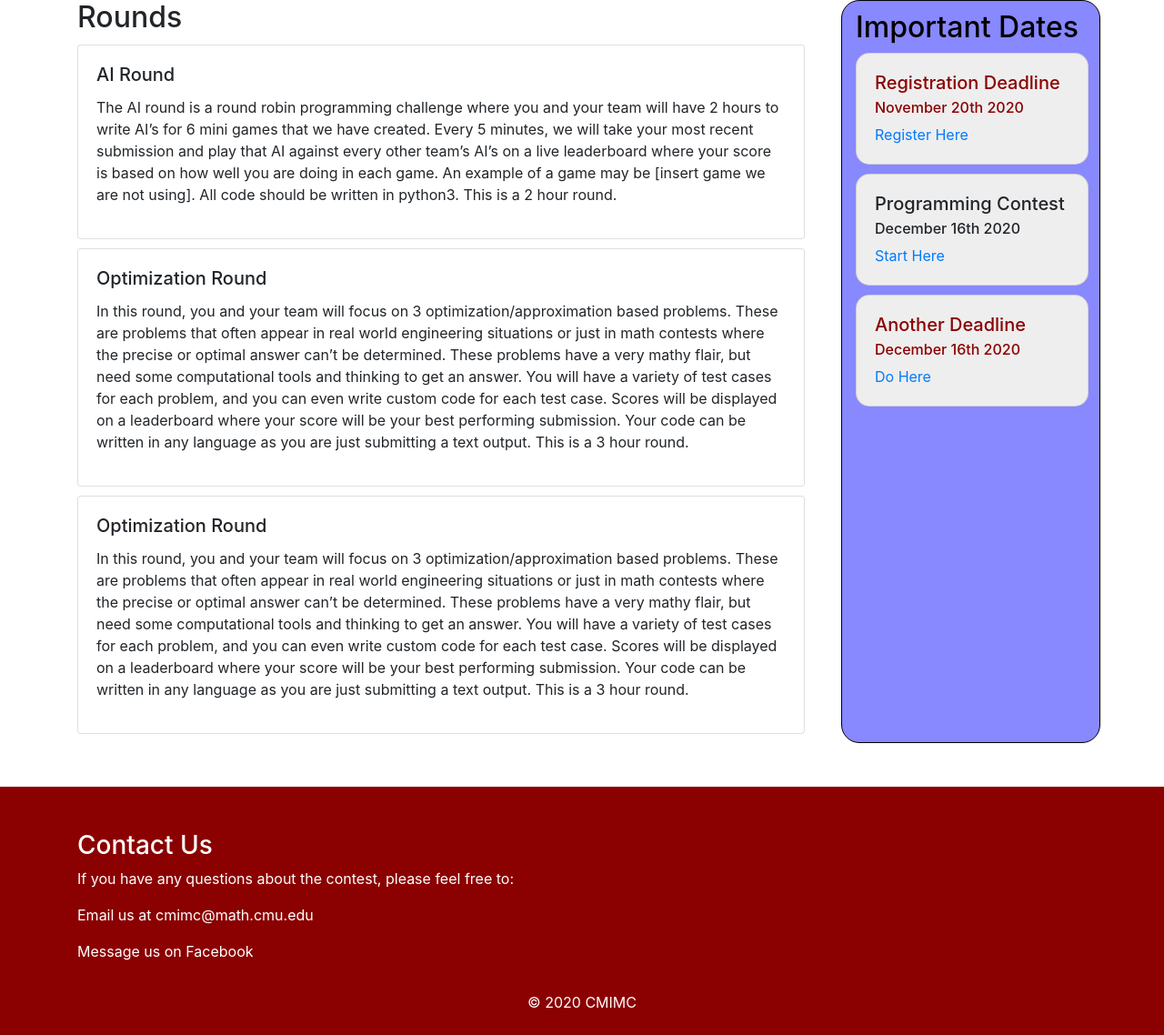
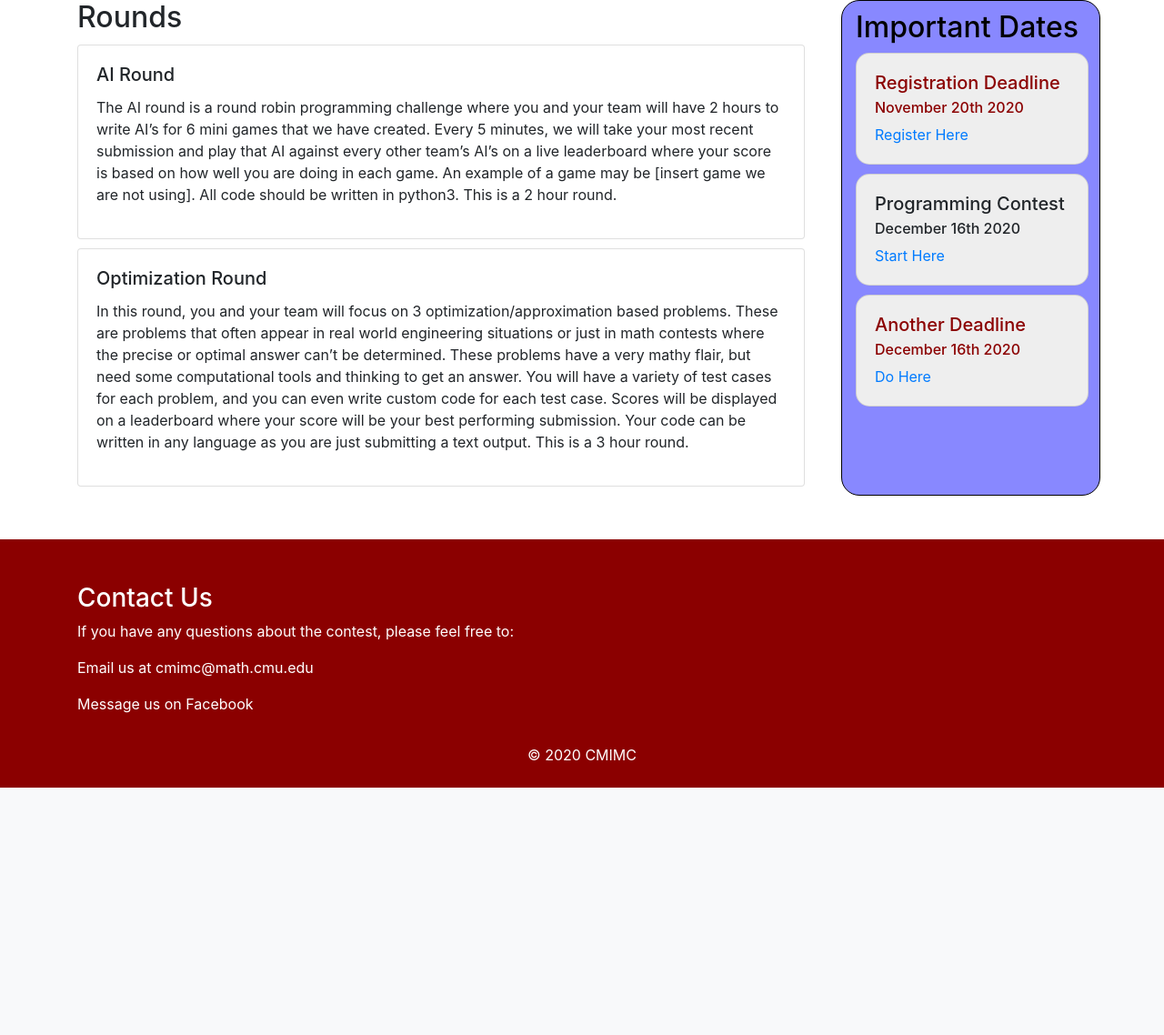
Before and after one commit to pshen24/cmimc-online, a Django app: page /info in a window 1280 px wide. Shown: the part 199-1337 px from the top of the page at 91% size. After the commit the page ends 1065 px from the top, so only its background shows below. Run offline with Django 3.2, Linux system fonts and the light colour scheme; parts of the project's set-up code (start-up, migrations or seed data) failed here and were passed over; some libraries are stand-ins or nearby versions.

Commit message:
small changes

```diff
--- a/templates/general_info.html
+++ b/templates/general_info.html
@@ -29,16 +29,7 @@
                     </div>
                 </div>
 
-                <div class="card" style="width: 50rem; margin-inside: 20px; margin-bottom: 10px;">
-                    <div class="card-body">
-                        <h5 class="card-title">Optimization Round</h5>
-                        <p>
-                            In this round, you and your team will focus on 3 optimization/approximation based problems.
-                            These are problems that often appear in real world engineering situations or just in math contests where the precise or optimal answer can’t be determined. These problems have a very mathy flair, but need some computational tools and thinking to get an answer. You will have a variety of test cases for each problem, and you can even write custom code for each test case. Scores will be displayed on a leaderboard where your score will be your best performing submission. Your code can be written in any language as you are just submitting a text output.
-                            This is a 3 hour round.
-                        </p>
-                    </div>
-                </div>
+
             </div>
 
 
--- a/templates/submit.html
+++ b/templates/submit.html
@@ -11,7 +11,7 @@
                 <textarea class="form-control" name="codeText" rows="3" wrap = "off"></textarea>
               </div>
               <div class="form-group">
-                <label for="codeFile">Example file input</label>
+                <label for="codeFile">File input</label>
                 <input type="file" class="form-control-file" name="codeFile">
               </div>
               <button type="submit" class="btn btn-primary">Submit</button>
```
